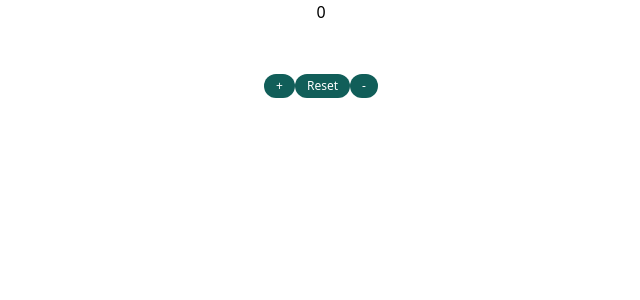
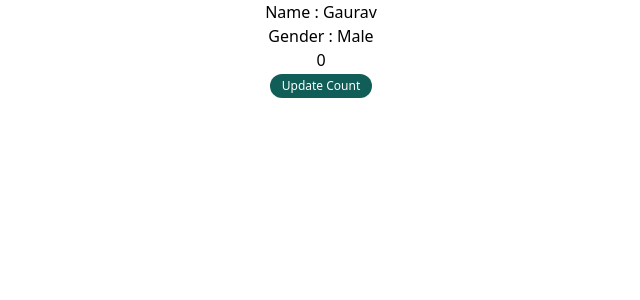
Before and after one commit to i-am-ggunjan/Learn-React, a React (Create React App) app: page / in a window 1280 px wide. Shown: the top 300 px of the page, without its empty margins (319-959 px from the left). Built offline with nearby package versions, Linux system fonts and the light colour scheme.

Commit message:
useEffect Hook feat:- How it work in different cases of LifeCycle

```diff
--- a/src/App.js
+++ b/src/App.js
@@ -1,10 +1,10 @@
 import React from "react";
-import Hook1 from "./Hook/Hook1";
+import Hook2 from "./Hook/Hook2";
 
 const App = () => {
   return (
     <>
-      <Hook1 />
+      <Hook2 gender="Male" />
     </>
   );
 };
--- /dev/null
+++ b/src/Hook/Hook2.jsx
@@ -0,0 +1,41 @@
+import React, { useEffect, useState } from "react";
+
+const Hook2 = (props) => {
+  let [count, setCount] = useState(0);
+  let [name, setName] = useState("Gaurav");
+
+  useEffect(() => {
+    console.log("Use Effect (behave like componentDidMount)");
+  }, []);
+
+  useEffect(() => {
+    console.log("Use Effect (behave like componentWillUpdate case-1)");
+  });
+
+  useEffect(() => {
+    console.log("Use Effect (behave like componentWillUpdate Case-2)");
+  }, [name]);
+
+  let handleCount = () => {
+    return setCount(count + 1);
+  };
+
+  return (
+    <>
+      <section className="text-center">
+        <h1>Name : {name}</h1>
+        <h1>Gender : {props.gender}</h1>
+        <h1>{count}</h1>
+
+        <button
+          className="bg-teal-800 hover:bg-teal-600 text-white text-xs px-3 py-1 rounded-full"
+          onClick={handleCount}
+        >
+          Update Count
+        </button>
+      </section>
+    </>
+  );
+};
+
+export default Hook2;
```
